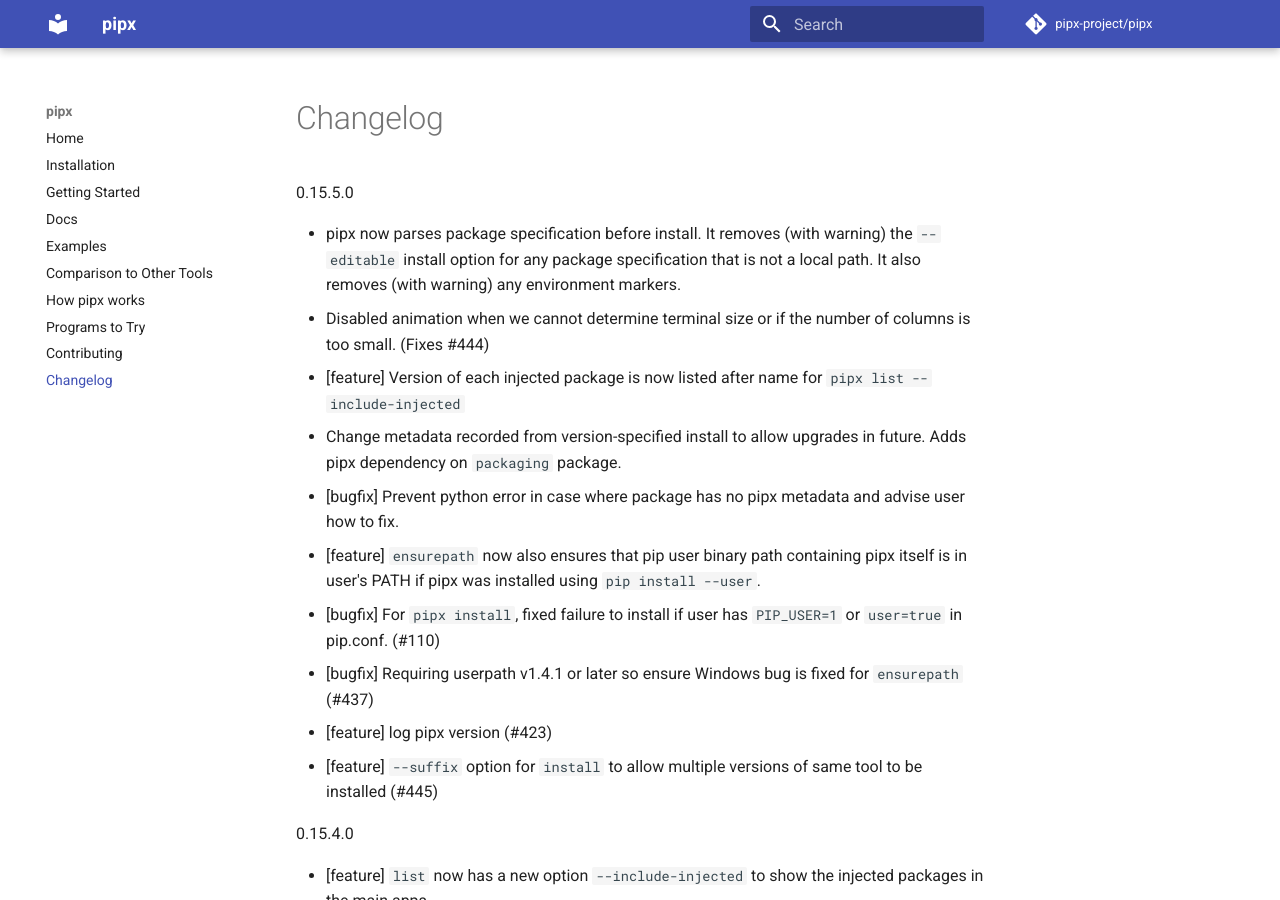
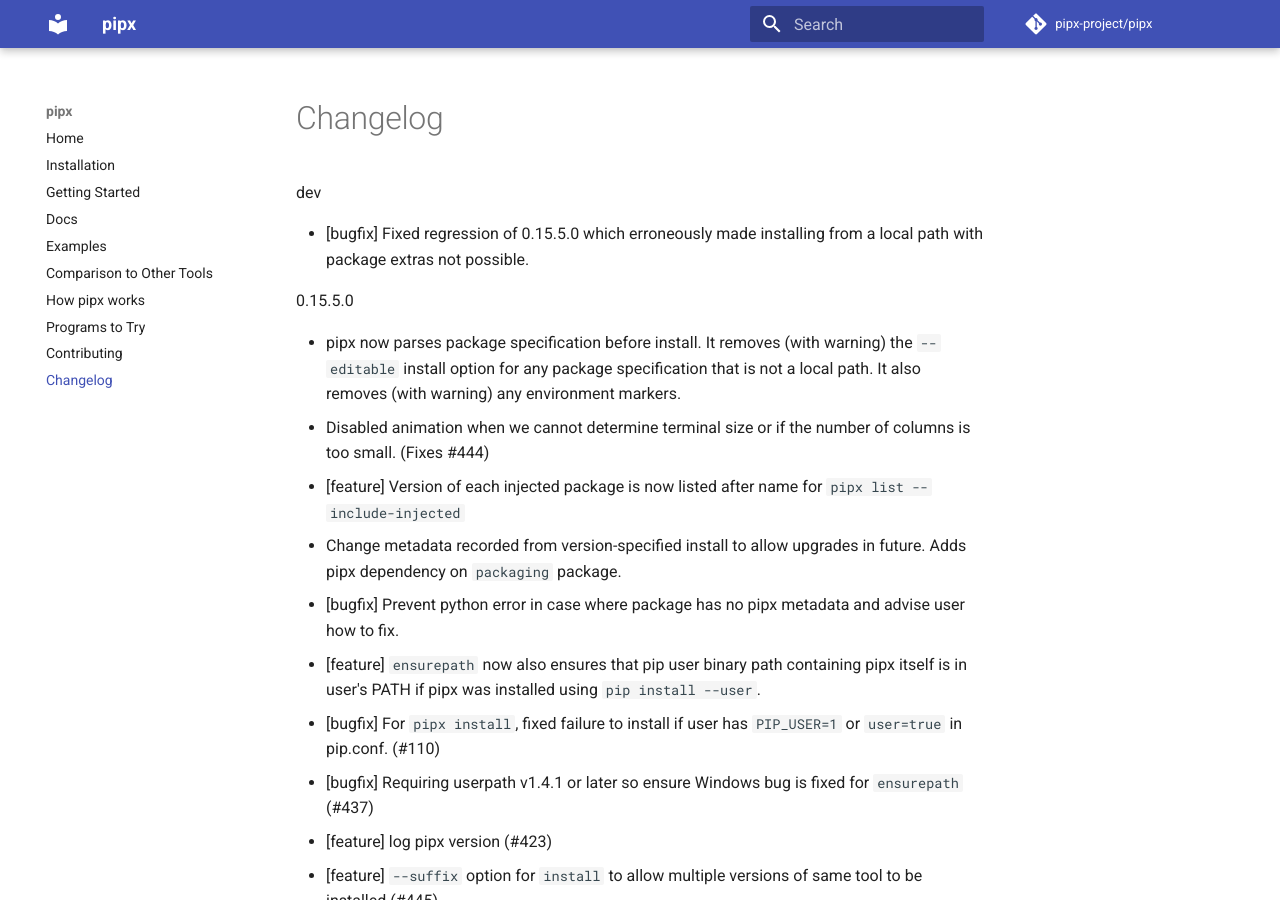
Before and after one commit to pypa/pipx, an MkDocs documentation site: the page built from docs/changelog.md, in a window 1280 px wide and 900 px high. Built offline with MkDocs 1.6.1 and Material for MkDocs 9.7.7, drawn with Linux system fonts in a browser that asks for light colours; comment, search, counter and statistics services are not loaded.

Commit message:
Add to changelog.

```diff
--- a/docs/changelog.md
+++ b/docs/changelog.md
@@ -1,3 +1,7 @@
+dev
+
+- [bugfix] Fixed regression of 0.15.5.0 which erroneously made installing from a local path with package extras not possible.
+
 0.15.5.0
 
 - pipx now parses package specification before install.   It removes (with warning) the `--editable` install option for any package specification that is not a local path.   It also removes (with warning) any environment markers.
```
